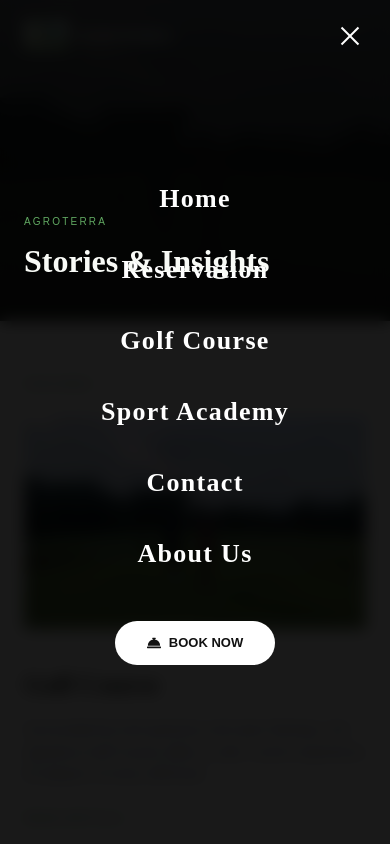
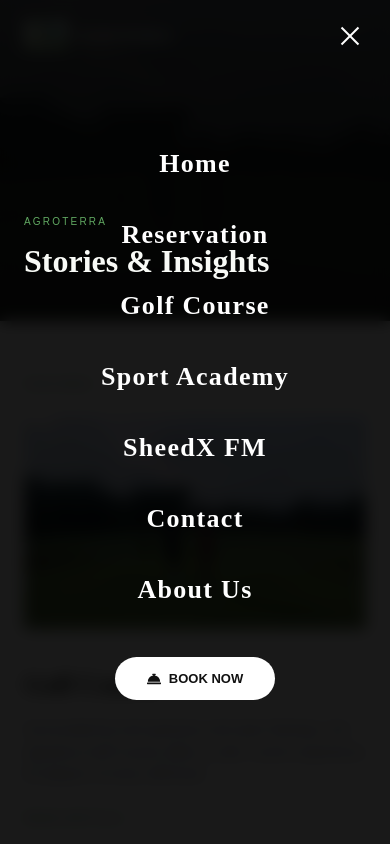
Before and after one commit to MrLad01/agroproject2, a Next.js app in the folder agroterra/: page /blog in a window 390 px wide. Both pictures are taken after a click on the button "Toggle menu". Shown: the top 844 px of the page. Built offline with nearby package versions, Linux system fonts and the light colour scheme.

Commit message:
update on About Page

```diff
--- a/agroterra/app/about/page.tsx
+++ b/agroterra/app/about/page.tsx
@@ -149,6 +149,8 @@ export default function page() {
 
           {/* ====================== HERO ====================== */}
           <div className="relative w-full h-svh">
+            {/* ─── Navbar ─── */}
+            <Navbar />
             <div className="relative w-full h-full">
               <Image
                 src={aboutImage2}
@@ -161,8 +163,6 @@ export default function page() {
             {/* Overlay */}
             <div className="absolute inset-0 bg-[#00000075] flex flex-col px-4 sm:px-8 md:px-12 py-4 sm:py-6 z-10">
 
-              {/* ─── Navbar ─── */}
-              <Navbar />
 
               {/* ─── Hero Text ─── */}
               <div className="flex-1 flex flex-col text-white items-center justify-center leading-relaxed px-4">
--- a/agroterra/components/Navbar.tsx
+++ b/agroterra/components/Navbar.tsx
@@ -34,6 +34,7 @@ export function MobileNav() {
           { href: '/reservation', label: 'Reservation' },
           { href: '/golf', label: 'Golf Course' },
           { href: '/sport-academy', label: 'Sport Academy' },
+          { href: '/sheedxfm', label: 'SheedX FM' },
           { href: '/contact', label: 'Contact' },
           { href: '/about', label: 'About Us' },
         ].map(({ href, label }) => (
```
